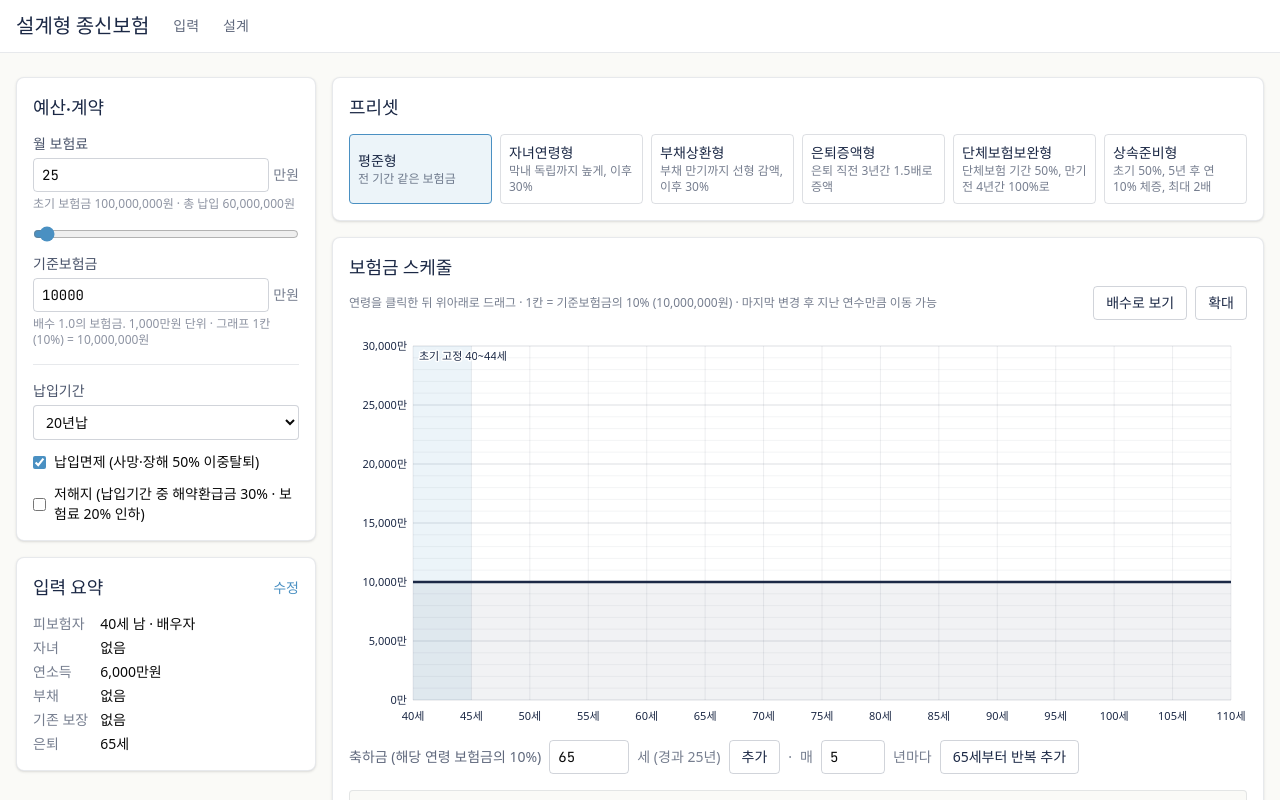
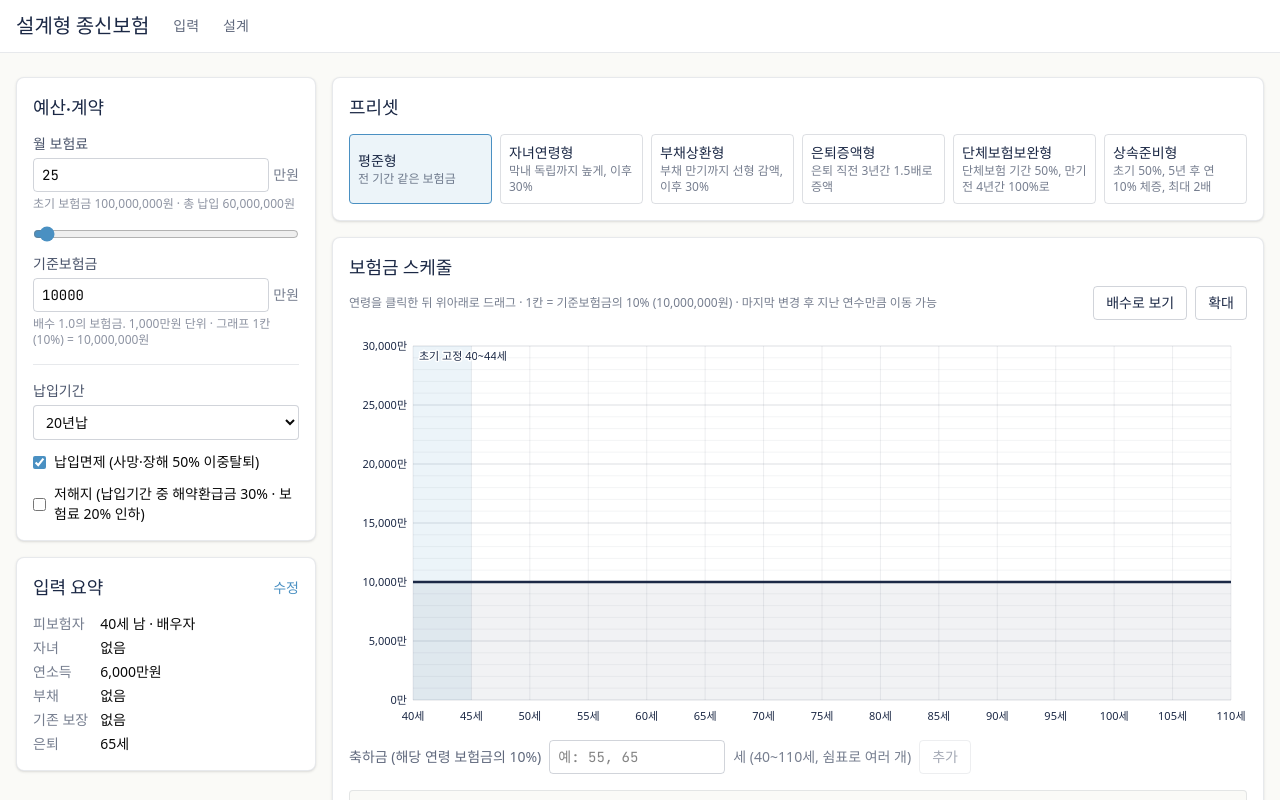
Before and after one commit to taekyoleen-oss/flexible_whole_life, a Next.js app: page /design in a window 1280 px wide. Shown: the top 800 px of the page. Built offline with nearby package versions, Linux system fonts and the light colour scheme; a web font is replaced by a local one.

Commit message:
feat(ui): celebrations by age list (e.g. 55, 65); drop repeat-add
Co-Authored-By: Claude Fable 5.1 <noreply@anthropic.com>
Claude-Session: https://claude.ai/code/session_01EwVcKSYZ6YEsZHhBekMpts

```diff
--- a/components/canvas/celebration-bar.tsx
+++ b/components/canvas/celebration-bar.tsx
@@ -1,46 +1,36 @@
 "use client";
 import { useState } from "react";
 import { useDesign } from "@/components/design-provider";
-import { Button, NumInput } from "@/components/ui";
+import { Button, Input } from "@/components/ui";
 import { won } from "@/lib/format";
-import { CELEBRATION_RATIO, celebrations, endAgeOf } from "@/lib/state";
+import { CELEBRATION_RATIO, celebrations, endAgeOf, parseAgeList } from "@/lib/state";
 
-/** 축하금은 나이만 고른다. 금액은 해당 연령 사망보험금의 10%로 리듀서가 정한다. 여러 나이에 각각 둘 수 있다. */
+/** 축하금은 나이만 고른다(여러 개 가능, 예: 55, 65). 금액은 해당 연령 사망보험금의 10%로 리듀서가 정한다. */
 export function CelebrationBar() {
   const { state, dispatch } = useDesign();
-  const x0 = state.profile.age, endAge = endAgeOf(state.profile), last = endAge + 1;
+  const x0 = state.profile.age, last = endAgeOf(state.profile) + 1;
   const cels = celebrations(state.blocks);
-  const taken = new Set(cels.map((c) => c.fromAge));
-  const nextFree = (from: number) => { let a = from; while (a <= last && taken.has(a)) a++; return Math.min(a, last); };
-  const [age, setAge] = useState(nextFree(Math.min(x0 + 25, endAge)));
-  const [every, setEvery] = useState(5);
-  const clampAge = (v: number) => Math.min(last, Math.max(x0, Math.round(v)));
-
-  const addOne = () => { dispatch({ type: "addCelebration", age }); setAge(nextFree(age + every)); };
-  const addSeries = () => {
-    for (let a = age; a <= last; a += every) dispatch({ type: "addCelebration", age: a });
-    setAge(nextFree(age));
-  };
+  const [text, setText] = useState("");
+  const ages = parseAgeList(text, x0, last).filter((a) => !cels.some((c) => c.fromAge === a));
+  const add = () => { for (const a of ages) dispatch({ type: "addCelebration", age: a }); setText(""); };
 
   return (
     <div className="mt-3 space-y-2 text-sm">
       <div className="flex flex-wrap items-center gap-2">
         <span className="text-navy/70">축하금 (해당 연령 보험금의 {CELEBRATION_RATIO * 100}%)</span>
-        <div className="w-20"><NumInput value={age} min={x0} max={last} onCommit={(v) => setAge(clampAge(v))} /></div>
-        <span className="text-navy/60">세 (경과 {age - x0}년)</span>
-        <Button onClick={addOne} disabled={taken.has(age)}>추가</Button>
-        <span className="text-navy/60">·</span>
-        <span className="text-navy/60">매</span>
-        <div className="w-16"><NumInput value={every} min={1} max={30} onCommit={(v) => setEvery(Math.min(30, Math.max(1, Math.round(v))))} /></div>
-        <span className="text-navy/60">년마다</span>
-        <Button onClick={addSeries}>{age}세부터 반복 추가</Button>
+        <div className="w-44">
+          <Input value={text} placeholder="예: 55, 65" inputMode="numeric" onChange={(e) => setText(e.target.value)}
+            onKeyDown={(e) => { if (e.key === "Enter" && ages.length) add(); }} aria-label="축하금 받을 나이(쉼표로 구분)" />
+        </div>
+        <span className="text-navy/60">세 ({x0}~{last}세, 쉼표로 여러 개)</span>
+        <Button onClick={add} disabled={ages.length === 0}>{ages.length > 1 ? `${ages.length}개 추가` : "추가"}</Button>
         {cels.length > 0 && <Button onClick={() => cels.forEach(() => dispatch({ type: "removeCelebration", index: 0 }))}>모두 삭제</Button>}
       </div>
       {cels.length > 0 && (
         <div className="flex flex-wrap items-center gap-2">
           {cels.map((c, i) => (
             <span key={c.fromAge} className="inline-flex items-center gap-1 rounded-full bg-sky/10 px-2 py-0.5 text-xs text-navy">
-              {c.fromAge}세 · {won(c.multiple * state.S0)}
+              {c.fromAge}세 (경과 {c.fromAge - x0}년) · {won(c.multiple * state.S0)}
               <button type="button" aria-label={`${c.fromAge}세 축하금 삭제`} className="ml-1 text-navy/50 hover:text-red-600" onClick={() => dispatch({ type: "removeCelebration", index: i })}>×</button>
             </span>
           ))}
--- a/lib/state.ts
+++ b/lib/state.ts
@@ -77,6 +77,10 @@ export const floorMultiple = (S0: number) => Math.max(DEFAULT_ENVELOPE.minMultip
 export interface AllowedRange { editable: boolean; prev: number; ref: number; steps: number; min: number; max: number }
 /** 드래그 한 번 동안 고정되는 기준: 드래그 시작 시점의 배수 벡터와 변경점 */
 export interface LevelBase { S: number[]; anchors: number[] }
+
+/** 쉼표·공백으로 구분한 나이 목록 → 범위 안의 정수 나이(중복 제거, 오름차순). 축하금 입력용 */
+export const parseAgeList = (text: string, min: number, max: number): number[] =>
+  [...new Set(text.split(/[,\s]+/).filter(Boolean).map(Number).filter((a) => Number.isInteger(a) && a >= min && a <= max))].sort((u, v) => u - v);
 
 /** 첫 편집 연령 뒤·최종연령 안의 유효한 변경점만 오름차순으로 */
 export const cleanAnchors = (anchors: unknown, p: Profile): number[] =>
```
Also changed, not shown: 3 other files (tests, documents, lock files or other folders).
